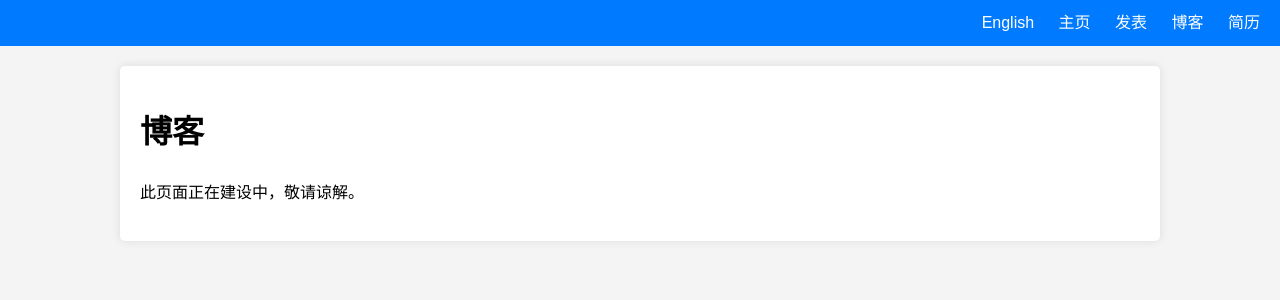
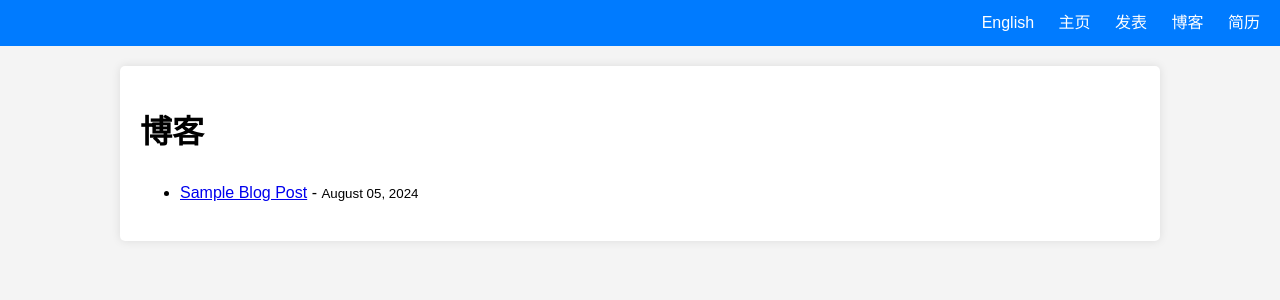
Before and after one commit to haoxuanxie/haoxuanxie.github.io, a Jekyll site: the page built from blogs_zh-CN.md, in a window 1280 px wide. Shown: the top 300 px of the page. Built offline with Jekyll 4.4.1, drawn with Linux system fonts in a browser that asks for light colours.

Commit message:
Test add blogs

```diff
--- a/blogs_zh-CN.md
+++ b/blogs_zh-CN.md
@@ -5,4 +5,10 @@ title: 博客
 
 # 博客
 
-此页面正在建设中，敬请谅解。
+<ul>
+  {% for blog in site.blogs %}
+    <li>
+      <a href="{{ blog.url }}">{{ blog.title }}</a> - <small>{{ blog.date | date: "%B %d, %Y" }}</small>
+    </li>
+  {% endfor %}
+</ul>
```
Also changed, not shown: _layouts/blogs.html (+5 -5 lines).
